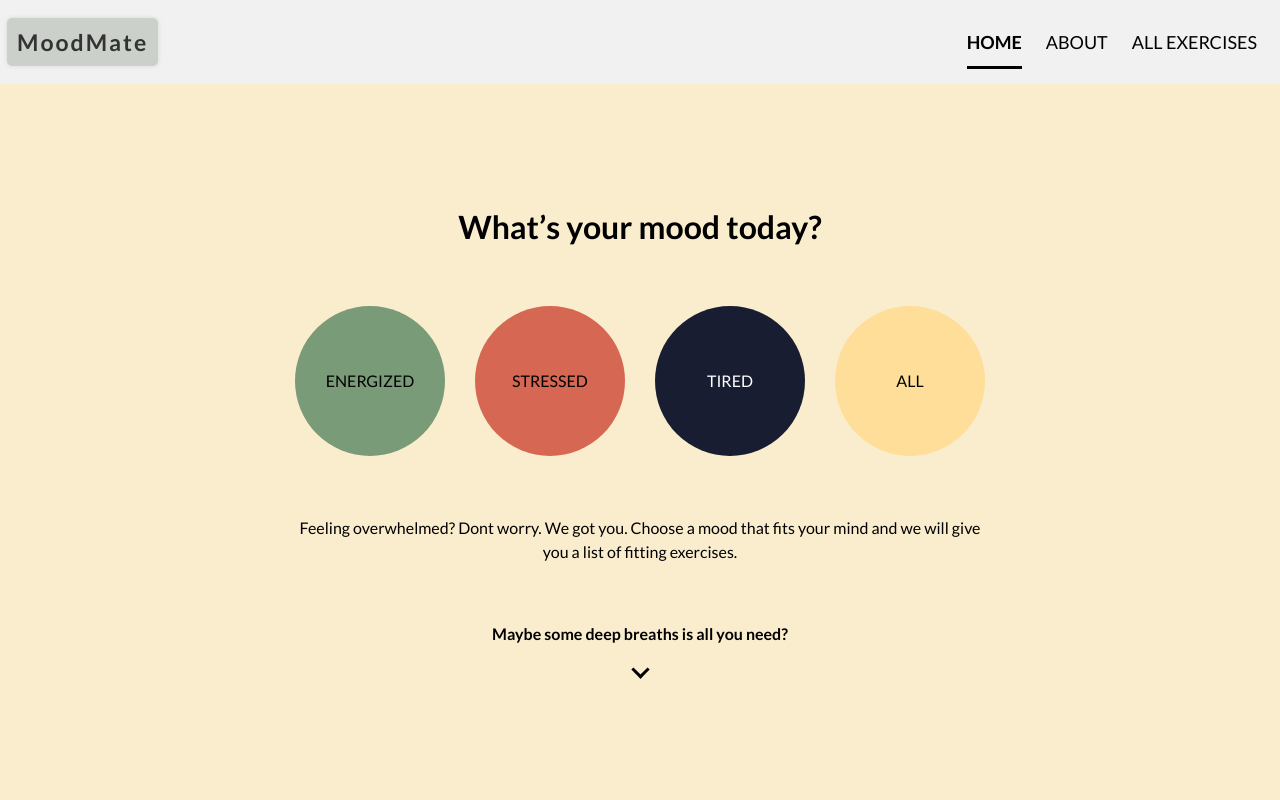
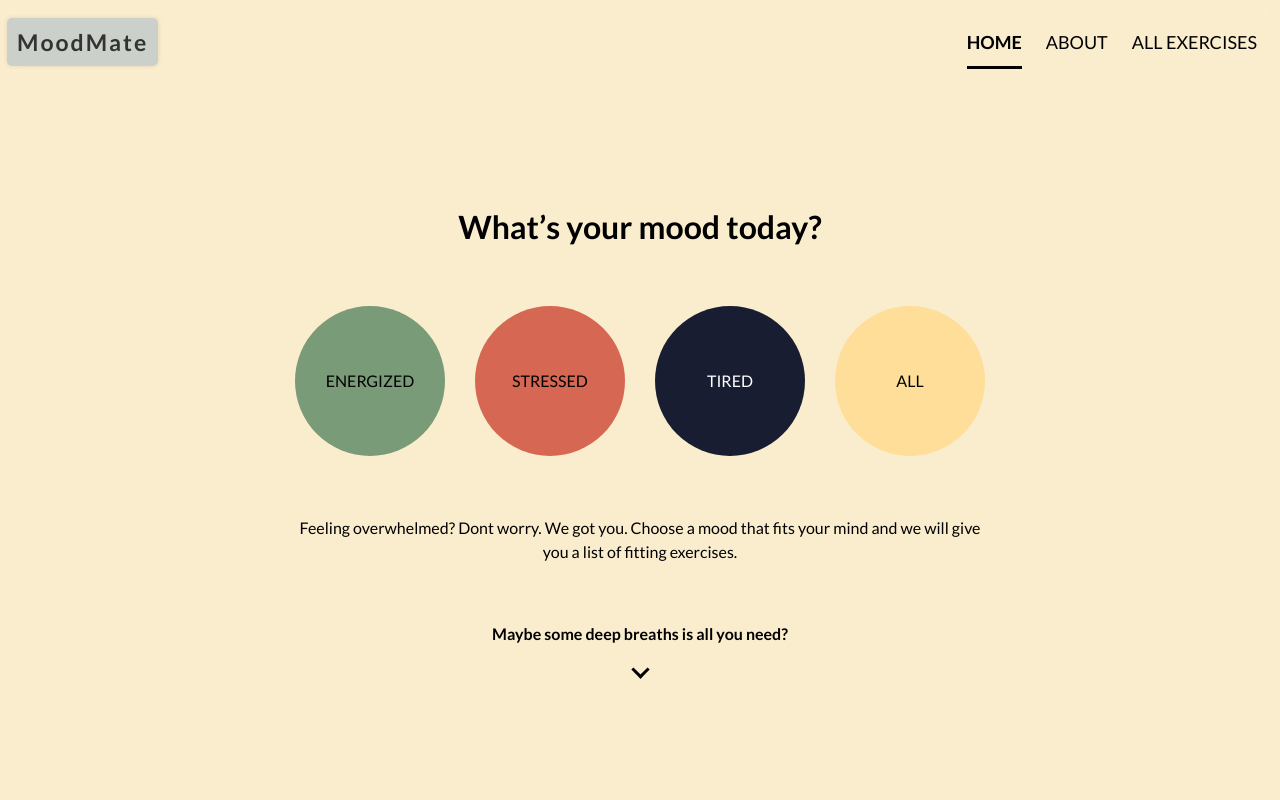
Before and after one commit to idanygo/mood-project, a Next.js app: page / in a window 1280 px wide. Shown: the top 800 px of the page. Built offline with nearby package versions, Linux system fonts and the light colour scheme.

Commit message:
removed empty folders and set design for nav

```diff
--- a/components/Navbar.js
+++ b/components/Navbar.js
@@ -18,6 +18,25 @@ const menuList = [
 ];
 
 const Navbar = () => {
+  //Change nav color when scrolling
+  const [color, setColor] = useState(false);
+
+  const changeColor = () => {
+    if (window.scrollY >= 115) {
+      setColor(true);
+    } else {
+      setColor(false);
+    }
+  };
+
+  useEffect(() => {
+    window.addEventListener("scroll", changeColor);
+
+    return () => {
+      window.removeEventListener("scroll", changeColor);
+    };
+  }, []);
+
   const [navActive, setNavActive] = useState(false);
   const [activeIndex, setActiveIndex] = useState(0);
   let menuRef = useRef();
@@ -34,11 +53,11 @@ const Navbar = () => {
     return () => {
       document.removeEventListener("mousedown", handler);
     };
-  });
+  }, []);
 
   return (
     <header>
-      <nav className="nav" ref={menuRef}>
+      <nav className={color ? "nav navBg" : "nav"} ref={menuRef}>
         <Link href={"/"} onClick={() => setActiveIndex(0)}>
           <h1 className="logo">MoodMate</h1>
         </Link>
--- a/styles/Home.module.css
+++ b/styles/Home.module.css
@@ -10,21 +10,13 @@
   gap: 30px;
 }
 
-/* Fix<r gapen när skärmen krymper såpass mycket att de lägger sig två och två- */
 .happyStressContainer,
 .tiredAllContainer {
   display: flex;
   gap: 30px;
 }
 
-.happyLink,
-.tiredLink,
-.stressedLink,
-.allLink {
-  text-decoration: none;
-}
-
-/* Styr cirklarnas design */
+/* Sets the design for the circles on landing page */
 .tiredCircle,
 .happyCircle,
 .stressedCircle,
@@ -35,7 +27,6 @@
   width: 150px;
   height: 150px;
   border-radius: 50%;
-  text-decoration: none;
   transition: all 0.5s ease;
 }
 
@@ -84,7 +75,6 @@
 }
 
 @media screen and (max-width: 768px) {
-  /* Centrerar bättre i mobil */
   .wrapper {
     height: 100vh;
   }
@@ -95,10 +85,10 @@
   .allCircle {
     width: 100px;
     height: 100px;
-    font-size: small;
+    font-size: 0.85rem;
   }
 
-  /* Stoppar hover-effekten. */
+  /* Removes the hover effect for mobile */
   .tiredCircle:hover,
   .happyCircle:hover,
   .stressedCircle:hover,
--- a/styles/globals copy.css
+++ /dev/null
@@ -1,118 +0,0 @@
-* {
-  font-family: lato;
-  margin: 0px;
-  padding: 0px;
-}
-
-body {
-  box-sizing: border-box;
-}
-
-.logo {
-  font-size: 23px;
-  font-weight: 600;
-  letter-spacing: 2px;
-  color: #333;
-  align-items: center;
-  justify-content: center;
-  padding: 10px;
-  border-radius: 5px;
-  background-color: #cbd1ca;
-  box-shadow: 0px 0px 5px rgba(0, 0, 0, 0.1);
-}
-
-a {
-  color: inherit;
-  text-decoration: none;
-}
-
-header {
-  position: sticky;
-  top: 0;
-  z-index: 10;
-}
-
-.nav {
-  display: flex;
-  padding: 7px;
-  justify-content: space-between;
-  align-items: center;
-  /* background-color: white; */
-  background-color: #f1f1f1; /*färg på själva nav baren*/
-}
-
-.nav__menuBar {
-  display: flex;
-  flex-direction: column;
-  row-gap: 6px;
-  cursor: pointer;
-}
-
-.nav__menuBar div {
-  width: 40px;
-  height: 4px;
-  background-color: black;
-  border-radius: 2px;
-}
-
-.nav__menuList {
-  display: flex;
-  flex-direction: column;
-  position: fixed;
-  top: 60px;
-  width: 288px;
-  row-gap: 24px;
-  padding: 24px 16px;
-  right: -400px; /*det som gör att den "göms"*/
-  min-height: calc(100vh - 60px);
-  background-color: #f1f1f1; /*background color på rullgardin*/
-  transition: all 0.3s;
-}
-
-.nav__menuList.active {
-  right: 0;
-}
-
-.nav__link {
-  font-size: 18px;
-  position: relative;
-  transition: all 0.2s;
-}
-
-.nav__link.active {
-  font-weight: bold;
-}
-
-.nav__link:hover {
-  font-weight: bold;
-}
-
-@media screen and (min-width: 768px) {
-  .nav__menuBar {
-    display: none;
-  }
-
-  .nav__menuList {
-    position: unset;
-    min-height: fit-content;
-    width: fit-content;
-    flex-direction: row;
-    column-gap: 24px;
-    align-items: center;
-  }
-  .nav__link::before {
-    content: "";
-    position: absolute;
-    width: 0%;
-    bottom: -16px;
-    left: 0;
-    height: 3px;
-    transition: all 0.3s;
-    background-color: black;
-  }
-
-  .nav__link:hover::before,
-  .nav__link.active::before {
-    width: 100%;
-  }
-}
--- a/styles/globals.css
+++ b/styles/globals.css
@@ -10,7 +10,7 @@ input::-webkit-inner-spin-button {
   margin: 0;
 }
 
-input[type='number'] {
+input[type="number"] {
   -moz-appearance: textfield;
 }
 
@@ -47,8 +47,13 @@ header {
   padding: 7px;
   justify-content: space-between;
   align-items: center;
-  /* background-color: white; */
-  background-color: #f1f1f1; /*färg på själva nav baren*/
+  background-color: rgba(254, 252, 248);
+  /*sets the color on the nav for mobile*/
+  backdrop-filter: blur(10px);
+}
+
+.navBg {
+  background-color: rgba(254, 252, 248, 0.85);
 }
 
 .nav__menuBar {
@@ -73,9 +78,14 @@ header {
   width: 288px;
   row-gap: 24px;
   padding: 24px 16px;
-  right: -400px; /*det som gör att den "göms"*/
+  right: -400px; /*Hides the nav when it's closed on mobile*/
   min-height: calc(100vh - 60px);
-  background-color: #f1f1f1; /*background color på rullgardin*/
+  background-color: rgba(
+    254,
+    252,
+    248,
+    255
+  ); /*background color på rullgardin för mobile*/
   transition: all 0.3s;
 }
 
@@ -120,16 +130,33 @@ header {
     display: none;
   }
 
+  .nav {
+    background-color: transparent; /*Makes the nav transparent for desktop*/
+  }
+
+  .navBg {
+    background-color: rgb(
+      255,
+      255,
+      255,
+      0.85
+    ); /*sets the color for the nav when scrolling for desktop*/
+    backdrop-filter: blur(10px);
+
+    transition: ease-out 0.3s;
+  }
+
   .nav__menuList {
     position: unset;
     min-height: fit-content;
     width: fit-content;
     flex-direction: row;
     column-gap: 24px;
+    background-color: transparent;
     align-items: center;
   }
   .nav__link::before {
-    content: '';
+    content: "";
     position: absolute;
     width: 0%;
     bottom: -16px;
```
Also changed, not shown: public/map-icon 2.png (deleted), styles/Happy.module.css (deleted), styles/Stressed.module.css (deleted), styles/Tired.module.css (deleted).
